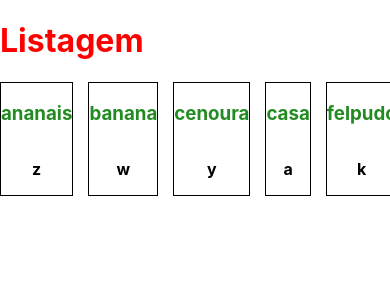
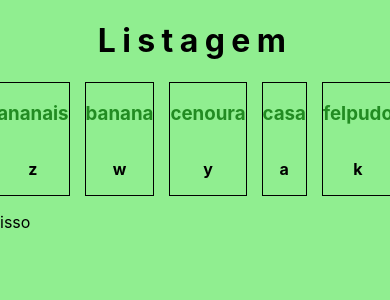
Before and after one commit to ThiagoBrandaorj/n2222222, a React (Create React App) app: page /listagem in a window 390 px wide. Shown: the top 300 px of the page. Built offline with nearby package versions, Linux system fonts and the light colour scheme.

Commit message:
listagem centralizada

```diff
--- a/src/App.css
+++ b/src/App.css
@@ -28,6 +28,12 @@
   color: #61dafb;
 }
 
+@media screen and (max-width: 480px) {
+  body {
+    background-color: lightgreen;
+  }
+}
+
 @keyframes App-logo-spin {
   from {
     transform: rotate(0deg);
--- a/src/App.js
+++ b/src/App.js
@@ -6,9 +6,6 @@ function App() {
     <div className="App">
       <header className="App-header">
         <img src={logo} className="App-logo" alt="logo" />
-        <p>
-          Edit <code>src/App.js</code> and save to reload.
-        </p>
         <a
           className="App-link"
           href="https://reactjs.org"
--- a/src/components/Linkgenerico/style.js
+++ b/src/components/Linkgenerico/style.js
@@ -1,8 +1,7 @@
 import { styled } from "styled-components";
 
 const MeuA = styled.a`
-    margin: 2em;
-
+    margin: 5em;
 `;
 
 export {MeuA};
--- a/src/pages/Listagem/Listagem.jsx
+++ b/src/pages/Listagem/Listagem.jsx
@@ -40,6 +40,7 @@ const Listagem = () => (
     <ContainerListagem>
         {cartoes}
     </ContainerListagem>
+    <p>isso</p>
     </>
 );
 
--- a/src/pages/Listagem/style.js
+++ b/src/pages/Listagem/style.js
@@ -3,10 +3,13 @@ import { styled } from "styled-components";
 const ContainerListagem = styled.div`
     display: flex;
     gap: 15px;
+    justify-content: center;
 `;
 
 const TituloListagem = styled.h1`
-    color: red;
+    color: black;
+    letter-spacing: 0.199em;
+    text-align: center;
 `;
 
 export {ContainerListagem, TituloListagem};
```
